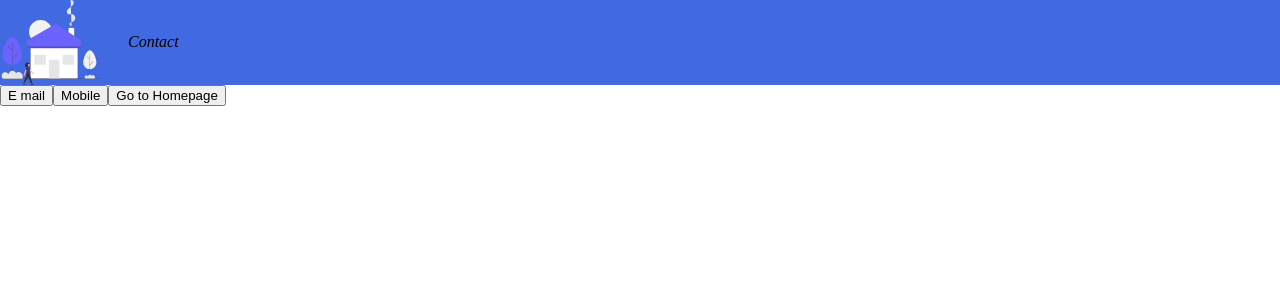
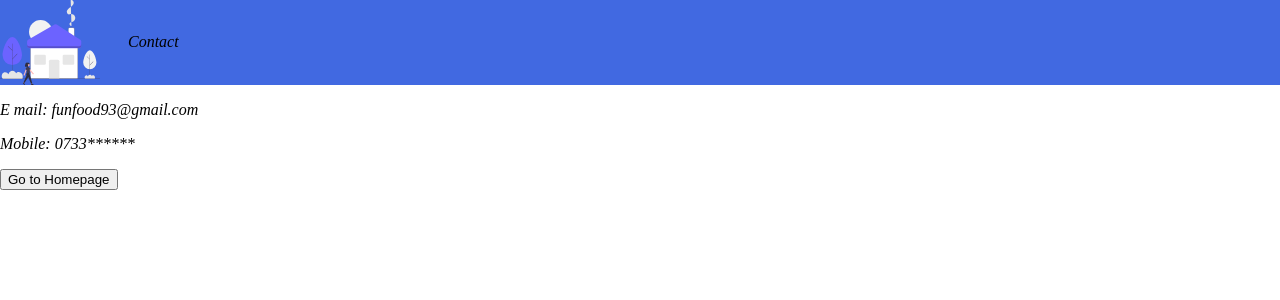
Before and after one commit to Jockaiii/FunFood, a React (Create React App) app: page /ContactView in a window 1280 px wide. Shown: the top 300 px of the page. Built offline with nearby package versions, Linux system fonts and the light colour scheme.

Commit message:
la till contact information placeholder

```diff
--- a/src/view/contactview/ContactView.js
+++ b/src/view/contactview/ContactView.js
@@ -7,8 +7,8 @@ export const ContactView = () => {
     const history = useHistory()
     return (
         <div>
-            <button> E mail </button>
-            <button> Mobile </button>
+            <p> E mail: funfood93@gmail.com </p>
+            <p> Mobile: 0733****** </p>
 
 
             <button onClick={() => history.push('./HomeView')}> Go to Homepage</button>
```
